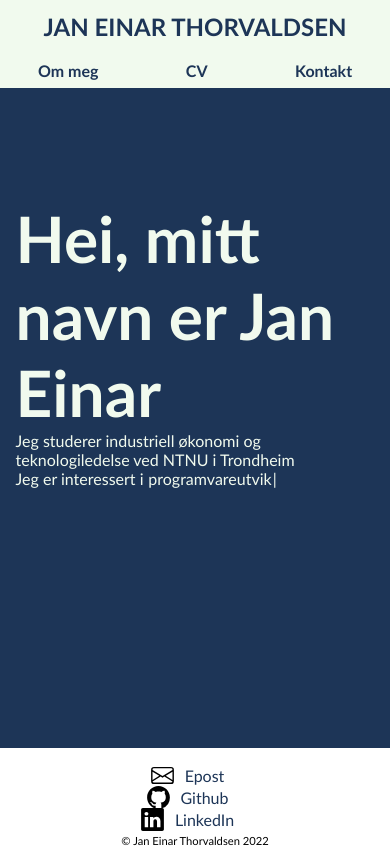
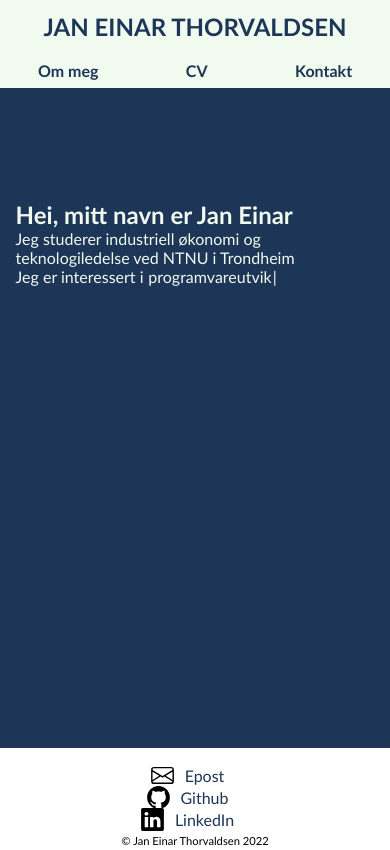
Before and after one commit to janethorv/perswebpage, a React (Create React App) app: page / in a window 390 px wide. Built offline with nearby package versions, Linux system fonts and the light colour scheme.

Commit message:
changed box styling

```diff
--- a/src/css/About.scss
+++ b/src/css/About.scss
@@ -69,11 +69,12 @@ Darkblue: 1d3557
     display: flex;
     background-color: #f1faee;
     color: #1d3557;
-    padding: 2.5rem;
+    padding: 1.5rem;
     margin: 2rem;
-    border-radius: 3rem;
+    border-radius: .2rem;
     max-width: 35rem;
     transition-duration: 1500ms;
+    font-size: 1.5rem;
 }
 
 .about-circle {
--- a/src/css/CV.scss
+++ b/src/css/CV.scss
@@ -8,7 +8,7 @@
     color: #1d3557;
     margin-bottom: 1rem;
     padding: 2rem;
-    border-radius: 3rem;
+    border-radius: .2rem;
     display: flex;
     flex-direction: column;
     justify-content: center;
@@ -45,5 +45,13 @@
     color: #1d3557;
     margin-top: 2rem;
     padding: 2rem;
-    border-radius: 3rem;
+    border-radius: .2rem;
 }
+
+@media screen and (max-width: 500px){
+    .CV-summary-first-row, .CV-summary-second-row {
+        display: flex;
+        flex-direction: column;
+        justify-content: space-between;
+    }
+}
--- a/src/css/Contact.scss
+++ b/src/css/Contact.scss
@@ -12,7 +12,7 @@
     background-color: #f1faee;
     color: #1d3557;
     text-align: center;
-    border-radius: 3rem;
+    border-radius: .2rem;
     margin-bottom: 1rem;
 }
 
@@ -58,7 +58,7 @@
     justify-content: center;
     align-content: center;
     padding: 2rem;
-    border-radius: 3rem;
+    border-radius: .2rem;
 }
 
 .github a, .linkedin a{
--- a/src/css/Home.scss
+++ b/src/css/Home.scss
@@ -9,3 +9,17 @@
 .typewriter p {
     margin-right: .3rem;
 }
+
+@media screen and (max-width: 900px){
+    .home-header {
+        margin-top: 6rem;
+        font-size: 1rem;
+    }
+}
+
+@media screen and (max-width: 500px){
+    .home-header {
+        margin-top: 6rem;
+        font-size: .75rem;
+    }
+}
--- a/src/pages/Home.js
+++ b/src/pages/Home.js
@@ -22,9 +22,9 @@ export default function Home() {
             <div className='home'>
                 <div>
                 <Spring
-                    from={{ opacity: 0, marginTop: -500}}
-                    to={{opacity: 1, marginTop: 0}}
-                    config={{duration: 2000}}
+                    from={{ opacity: 0}}
+                    to={{opacity: 1}}
+                    config={{delay: 1000,duration: 2000}}
                 >
                     {props => (
                         <animated.div style={props}>
@@ -32,10 +32,9 @@ export default function Home() {
                         </animated.div>
                     )}
                 </Spring>
-                </div>
-                <div>
+
                 <Spring
-                    from={{ opacity: 0, marginTop: 0}}
+                    from={{ opacity: 0}}
                     to={{opacity: 1}}
                     config={{delay: 7000, duration: 4000}}
             >
```
